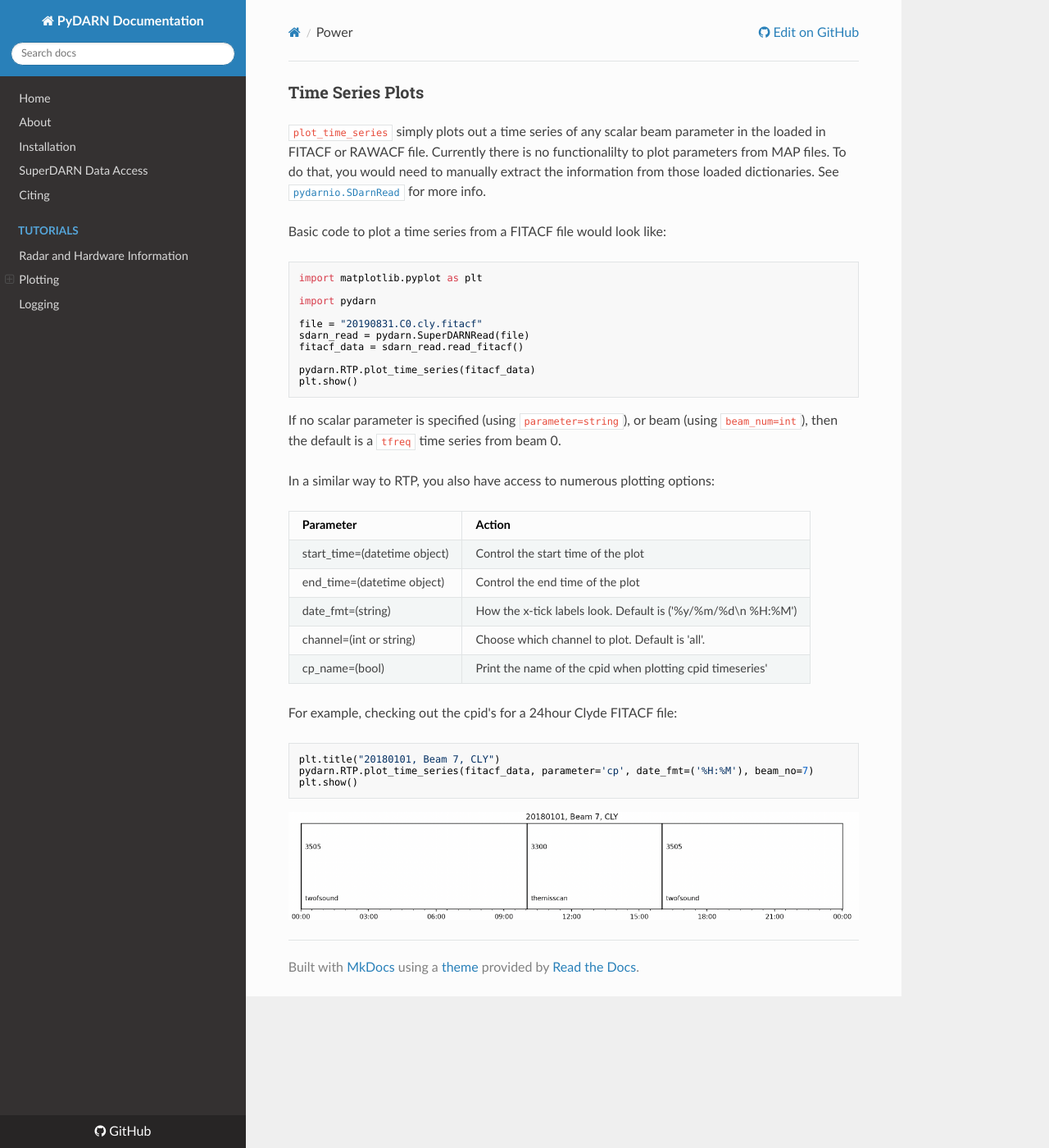
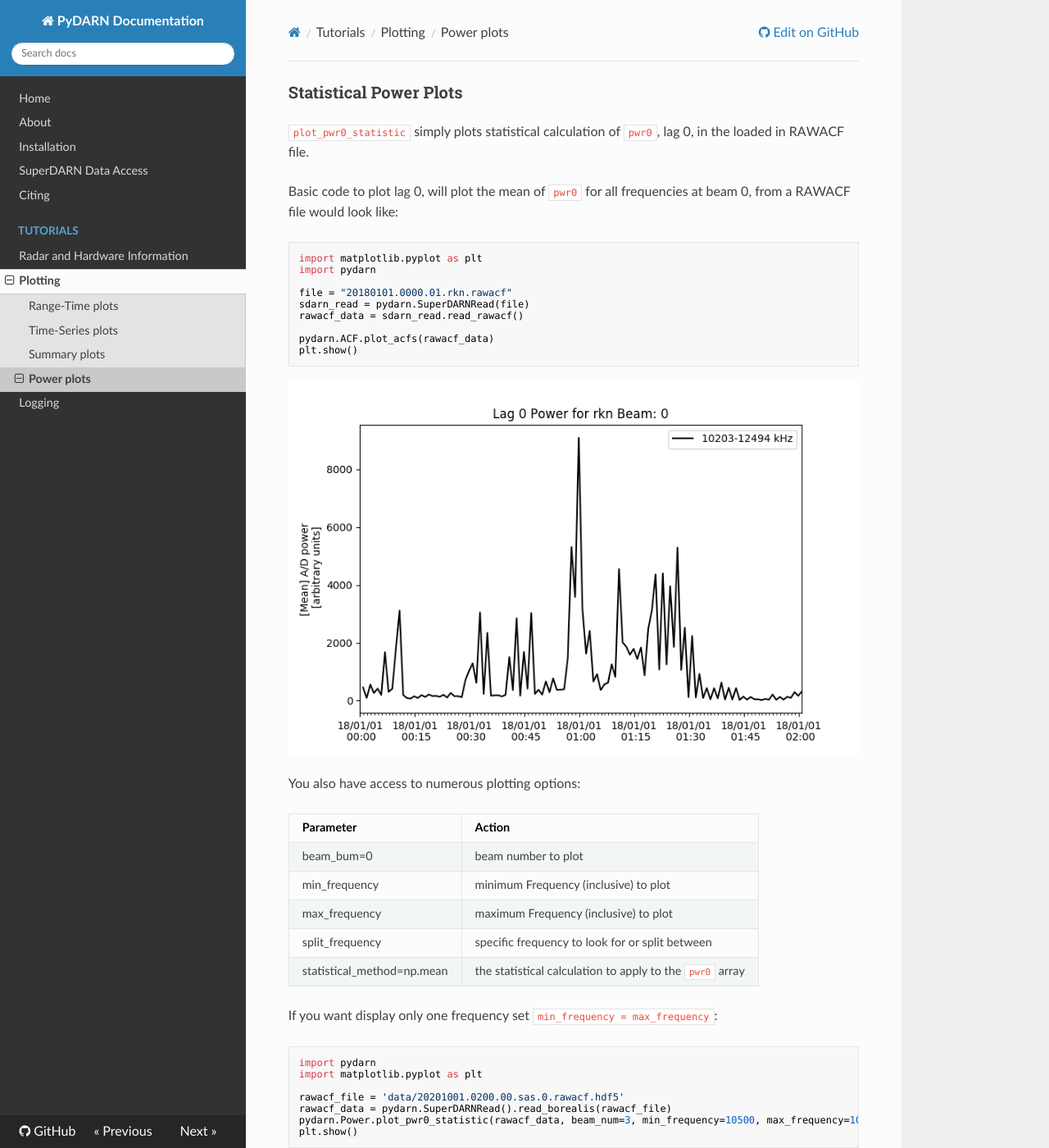
Before and after one commit to SuperDARN/pydarn, an MkDocs documentation site: the page built from docs/user/power.md, in a window 1280 px wide and 1400 px high. Shown: the whole window at 82% size. Built offline with MkDocs 1.6.1, drawn with Linux system fonts in a browser that asks for light colours; nearby versions of some CDN libraries; some of the changed text lies outside the part shown.

Commit message:
updated documentation for power plotting

````diff
--- a/docs/user/power.md
+++ b/docs/user/power.md
@@ -1,39 +1,64 @@
-### Time Series Plots
+### Statistical Power Plots
 
-`plot_time_series` simply plots out a time series of any scalar beam parameter in the loaded in FITACF or RAWACF file. Currently there is no functionalilty to plot parameters from MAP files. To do that, you would need to manually extract the information from those loaded dictionaries. See [`pydarnio.SDarnRead`](https://pydarnio.readthedocs.io/en/release-1.0/user/SDarnRead/) for more info.
+`plot_pwr0_statistic` simply plots statistical calculation of `pwr0`, lag 0, in the loaded in RAWACF file.
 
-Basic code to plot a time series from a FITACF file would look like:
+Basic code to plot lag 0, will plot the mean of `pwr0` for all frequencies at beam 0, from a RAWACF file would look like:
 ```python
 import matplotlib.pyplot as plt
-
 import pydarn
 
-file = "20190831.C0.cly.fitacf"
+file = "20180101.0000.01.rkn.rawacf"
 sdarn_read = pydarn.SuperDARNRead(file)
-fitacf_data = sdarn_read.read_fitacf()
+rawacf_data = sdarn_read.read_rawacf()
 
-pydarn.RTP.plot_time_series(fitacf_data)
+pydarn.ACF.plot_acfs(rawacf_data)
 plt.show()
 ```
-If no scalar parameter is specified (using `parameter=string`), or beam (using `beam_num=int`), then the default is a `tfreq` time series from beam 0.
 
-In a similar way to RTP, you also have access to numerous plotting options:
+![](../imgs/power_plot1.png)
+
+You also have access to numerous plotting options:
 
 
-| Parameter                    | Action                                                      |
-|------------------------------|-------------------------------------------------------------|
-| start_time=(datetime object) | Control the start time of the plot                          |
-| end_time=(datetime object)   | Control the end time of the plot                            |
-| date_fmt=(string)            | How the x-tick labels look. Default is ('%y/%m/%d\n %H:%M') |
-| channel=(int or string)      | Choose which channel to plot. Default is 'all'.             |
-| cp_name=(bool)               | Print the name of the cpid when plotting cpid timeseries' |
+| Parameter                  | Action                                                   |
+| -------------------------- | -------------------------------------------------------- |
+| beam_bum=0                 | beam number to plot                                      |
+| min_frequency              | minimum Frequency (inclusive) to plot                    |
+| max_frequency              | maximum Frequency (inclusive) to plot                    |
+| split_frequency            | specific frequency to look for or split between          |
+| statistical_method=np.mean | the statistical calculation to apply to the `pwr0` array |
+
+If you want display only one frequency set `min_frequency = max_frequency`:
+
+```python
+import pydarn
+import matplotlib.pyplot as plt
+
+rawacf_file = 'data/20201001.0200.00.sas.0.rawacf.hdf5'
+rawacf_data = pydarn.SuperDARNRead().read_borealis(rawacf_file)
+pydarn.Power.plot_pwr0_statistic(rawacf_data, beam_num=3, min_frequency=10500, max_frequency=10500)
+plt.show()
+```
+![](../imgs/power_plot2.png)
+
+!!! Warning
+    If the radar is running non-normal scan mode then the this may produce a blank plot or raise an error of **No Data Found**.
+    Also, **ROS** superDARN radars will vary slightly in a frequency thus causing issues for picking a specific frequency.
 
 
-For example, checking out the cpid's for a 24hour Clyde FITACF file:
+You can also split the frequencies to compare by using the `split_frequency`:
 
-```python
-plt.title("20180101, Beam 7, CLY")
-pydarn.RTP.plot_time_series(fitacf_data, parameter='cp', date_fmt=('%H:%M'), beam_no=7)
+``` python
+import pydarn
+import matplotlib.pyplot as plt
+
+rawacf_file = 'data/20180404.0601.00.lyr.rawacf'
+rawacf_data = pydarn.SuperDARNRead(rawacf_file).read_rawacf()
+pydarn.Power.plot_pwr0_statistic(rawacf_data, beam_num=15, split_frequency=11000, max_frequency=12000)
 plt.show()
 ```
-![](../imgs/cpid_eg.png)
+
+![](../imgs/power_plot3.png)
+
+!!! Note
+    Depending on the mode that is being ran, type of radar system, and the frequency range you may get this error `plot_exceptions.NoDataFoundError`. Make sure you know your frequency range for your data as there might be data the parameters need to be tweaked a bit.
--- a/mkdocs.yml
+++ b/mkdocs.yml
@@ -18,4 +18,5 @@ nav:
             - Range-Time plots: user/range_time.md
             - Time-Series plots: user/time_series.md
             - Summary plots: user/summary.md
+            - Power plots: user/power.md
         - Logging: user/logging.md
````
Also changed, not shown: docs/index.md (+1 -0 lines), docs/imgs/power_plot1.png (added), docs/imgs/power_plot2.png (added), docs/imgs/power_plot3.png (added).
